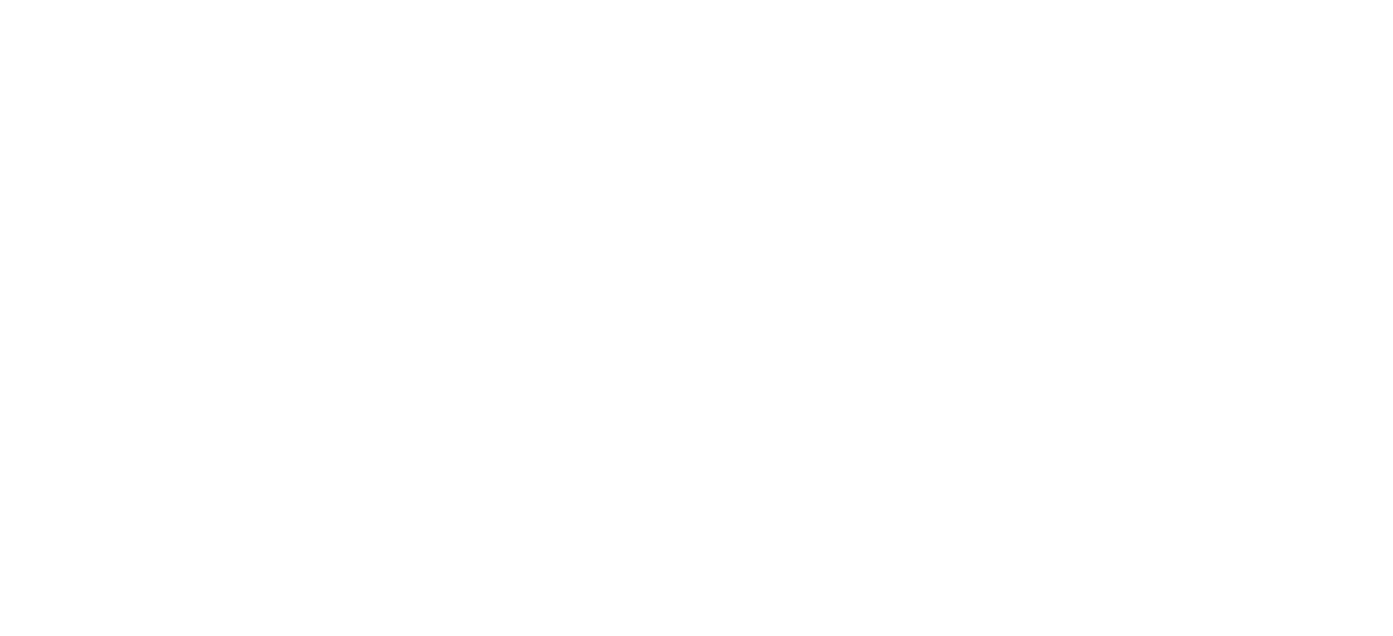
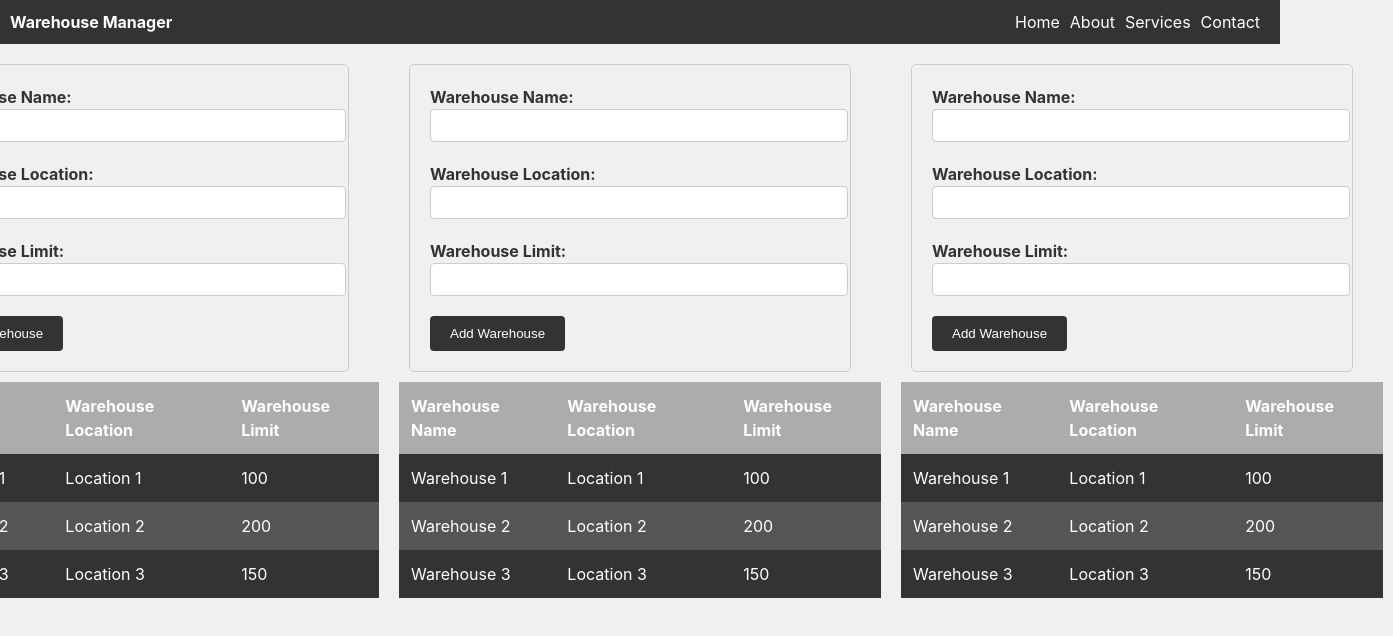
Before and after one commit to acswt/Project1, a React (Vite) app in the folder warehouse-react/: page / in a window 1280 px wide. Shown: the top 636 px of the page, 1393 px wide, since content can reach past the window. Built offline with nearby package versions, Linux system fonts and the light colour scheme.

Commit message:
Added forms / layout / begin views

```diff
--- a/warehouse-react/src/App.jsx
+++ b/warehouse-react/src/App.jsx
@@ -1,5 +1,7 @@
 import { useState } from "react";
-
+import WarehouseTable from "./components/WarehouseComponents/WarehouseTable";
+import Navbar from "./components/layout/Navbar";
+import WarehouseForm from "./components/WarehouseComponents/WarehouseForm";
 
 export default function App() {
 
@@ -7,7 +9,38 @@
 
     return (
         <>
+            <header>
+                <Navbar></Navbar>
+            </header>
+            <body>
+                <div class="block">
+                    <div class="form" id="warehouse-form-div">
+                        <WarehouseForm></WarehouseForm>
+                    </div>
+                    <div id="warehouse-table-div">
+                        <WarehouseTable class="table"></WarehouseTable>
+                    </div>
+                </div>
 
+                <div class="block">
+                    <div class="form" id="warehouse-form-div">
+                        <WarehouseForm></WarehouseForm>
+                    </div>
+                    <div id="warehouse-table-div">
+                        <WarehouseTable class="table"></WarehouseTable>
+                    </div>
+                </div>
+
+                <div class="block">
+                    <div class="form" id="warehouse-form-div">
+                        <WarehouseForm></WarehouseForm>
+                    </div>
+                    <div id="warehouse-table-div">
+                        <WarehouseTable class="table"></WarehouseTable>
+                    </div>
+                </div>
+
+            </body>
         </>
     );
 }
--- /dev/null
+++ b/warehouse-react/src/components/WarehouseComponents/WarehouseForm.css
@@ -0,0 +1,37 @@
+form {
+    width: 400px;
+    margin: 0 auto;
+    padding: 20px;
+    background-color: #f0f0f0;
+    border: 1px solid #ccc;
+    border-radius: 5px;
+  }
+
+  label {
+    display: block;
+    margin-bottom: 10px;
+    font-weight: bold;
+    color: #333;
+  }
+
+  input[type="text"],
+  input[type="number"] {
+    width: 100%;
+    padding: 8px;
+    margin-bottom: 10px;
+    border: 1px solid #ccc;
+    border-radius: 4px;
+  }
+
+  button[type="submit"] {
+    background-color: #333;
+    color: #fff;
+    padding: 10px 20px;
+    border: none;
+    border-radius: 4px;
+    cursor: pointer;
+  }
+
+  button[type="submit"]:hover {
+    background-color: #555;
+  }
--- /dev/null
+++ b/warehouse-react/src/components/WarehouseComponents/WarehouseForm.jsx
@@ -0,0 +1,36 @@
+import React, { useState } from 'react';
+import './WarehouseForm.css';
+
+const WarehouseForm = ({ addWarehouse }) => {
+  const [name, setName] = useState('');
+  const [location, setLocation] = useState('');
+  const [limit, setLimit] = useState('');
+
+  const handleSubmit = (e) => {
+    e.preventDefault();
+    addWarehouse({ name, location, limit });
+    setName('');
+    setLocation('');
+    setLimit('');
+  };
+
+  return (
+    <form onSubmit={handleSubmit}>
+      <label>
+        Warehouse Name:
+        <input type="text" value={name} onChange={(e) => setName(e.target.value)} required />
+      </label>
+      <label>
+        Warehouse Location:
+        <input type="text" value={location} onChange={(e) => setLocation(e.target.value)} required />
+      </label>
+      <label>
+        Warehouse Limit:
+        <input type="number" value={limit} onChange={(e) => setLimit(e.target.value)} required />
+      </label>
+      <button type="submit">Add Warehouse</button>
+    </form>
+  );
+};
+
+export default WarehouseForm;
--- /dev/null
+++ b/warehouse-react/src/components/WarehouseComponents/WarehouseTable.css
@@ -0,0 +1,24 @@
+.warehouse-table {
+    width: 100%;
+    border-collapse: collapse;
+    background-color: #333;
+    color: #fff;
+  }
+
+  .warehouse-table th,
+  .warehouse-table td {
+    padding: 12px;
+    text-align: left;
+  }
+
+  .warehouse-table th {
+    background-color: #acacac;
+  }
+
+  .warehouse-table tbody tr:nth-child(even) {
+    background-color: #555;
+  }
+
+  .warehouse-table tbody tr:hover {
+    background-color: #666;
+  }
--- /dev/null
+++ b/warehouse-react/src/components/WarehouseComponents/WarehouseTable.jsx
@@ -0,0 +1,35 @@
+import React from 'react';
+import './WarehouseTable.css';
+
+const WarehouseTable = () => {
+  return (
+    <table className="warehouse-table">
+      <thead>
+        <tr>
+          <th>Warehouse Name</th>
+          <th>Warehouse Location</th>
+          <th>Warehouse Limit</th>
+        </tr>
+      </thead>
+      <tbody>
+        <tr>
+          <td>Warehouse 1</td>
+          <td>Location 1</td>
+          <td>100</td>
+        </tr>
+        <tr>
+          <td>Warehouse 2</td>
+          <td>Location 2</td>
+          <td>200</td>
+        </tr>
+        <tr>
+          <td>Warehouse 3</td>
+          <td>Location 3</td>
+          <td>150</td>
+        </tr>
+      </tbody>
+    </table>
+  );
+};
+
+export default WarehouseTable;
--- /dev/null
+++ b/warehouse-react/src/components/layout/NavBar.css
@@ -0,0 +1,30 @@
+.navbar {
+  background-color: #333;
+  color: #fff;
+  padding: 10px;
+  display: flex;
+  justify-content: space-between;
+  align-items: center;
+}
+
+.navbar-brand {
+  color: #fff;
+  font-weight: bold;
+  text-decoration: none;
+}
+
+.navbar-menu {
+  list-style-type: none;
+  margin: 0;
+  padding: 0;
+  display: flex;
+}
+
+.navbar-item {
+  margin-right: 10px;
+}
+
+.navbar-link {
+  color: #fff;
+  text-decoration: none;
+}
--- /dev/null
+++ b/warehouse-react/src/components/layout/Navbar.jsx
@@ -0,0 +1,26 @@
+import React from 'react';
+import './Navbar.css';
+
+const Navbar = () => {
+  return (
+    <nav className="navbar">
+      <a href="#" className="navbar-brand">Warehouse Manager</a>
+      <ul className="navbar-menu">
+        <li className="navbar-item">
+          <a href="#" className="navbar-link">Home</a>
+        </li>
+        <li className="navbar-item">
+          <a href="#" className="navbar-link">About</a>
+        </li>
+        <li className="navbar-item">
+          <a href="#" className="navbar-link">Services</a>
+        </li>
+        <li className="navbar-item">
+          <a href="#" className="navbar-link">Contact</a>
+        </li>
+      </ul>
+    </nav>
+  );
+};
+
+export default Navbar;
--- a/warehouse-react/src/index.css
+++ b/warehouse-react/src/index.css
@@ -4,8 +4,8 @@
   font-weight: 400;
 
   color-scheme: light dark;
-  color: rgba(255, 255, 255, 0.87);
-  background-color: #242424;
+  color: #333;
+  background-color: #f0f0f0;
 
   font-synthesis: none;
   text-rendering: optimizeLegibility;
@@ -14,56 +14,68 @@
   -webkit-text-size-adjust: 100%;
 }
 
-a {
-  font-weight: 500;
-  color: #646cff;
-  text-decoration: inherit;
-}
-a:hover {
-  color: #535bf2;
+body {
+  margin: 0;
+  width: 100vw;
+  display: flex;
+  justify-content: center;
+  align-items: center;
 }
 
-body {
-  margin: 0;
+.container {
   display: flex;
-  place-items: center;
-  min-width: 320px;
-  min-height: 100vh;
+  width: 100%;
+  max-width: 800px;
+  margin: 20px;
 }
 
-h1 {
-  font-size: 3.2em;
-  line-height: 1.1;
+#warehouse-form-div {
+  flex: 1;
+  margin-right: 20px;
 }
 
-button {
-  border-radius: 8px;
-  border: 1px solid transparent;
-  padding: 0.6em 1.2em;
-  font-size: 1em;
-  font-weight: 500;
-  font-family: inherit;
-  background-color: #1a1a1a;
-  cursor: pointer;
-  transition: border-color 0.25s;
-}
-button:hover {
-  border-color: #646cff;
-}
-button:focus,
-button:focus-visible {
-  outline: 4px auto -webkit-focus-ring-color;
+#warehouse-table-div {
+  flex: 1;
 }
 
-@media (prefers-color-scheme: light) {
-  :root {
-    color: #213547;
-    background-color: #ffffff;
-  }
-  a:hover {
-    color: #747bff;
-  }
-  button {
-    background-color: #f9f9f9;
-  }
+.WarehouseForm {
+  border: 2px solid #333;
+  padding: 20px;
+  background-color: #fff;
+  border-radius: 5px;
 }
+
+.WarehouseTable {
+  width: 100%;
+  border-collapse: collapse;
+  background-color: #fff;
+  border: 2px solid #333;
+  border-radius: 5px;
+  overflow: hidden;
+}
+
+.WarehouseTable th,
+.WarehouseTable td {
+  padding: 12px;
+  text-align: left;
+}
+
+.WarehouseTable th {
+  background-color: #f0f0f0;
+}
+
+.WarehouseTable tbody tr:nth-child(even) {
+  background-color: #f5f5f5;
+}
+
+.WarehouseTable tbody tr:hover {
+  background-color: #e0e0e0;
+}
+
+.block {
+  padding: 10px;
+}
+
+.form {
+  padding: 10px;
+}
```
Also changed, not shown: warehouse-react/src/components/WarehouseComponents/warehouse-card.jsx (deleted), warehouse-react/src/components/WarehouseComponents/warehouse-form.jsx (deleted), warehouse-react/src/components/WarehouseComponents/warehouse-table.jsx (deleted), 2 other files (tests, documents, lock files or other folders).
